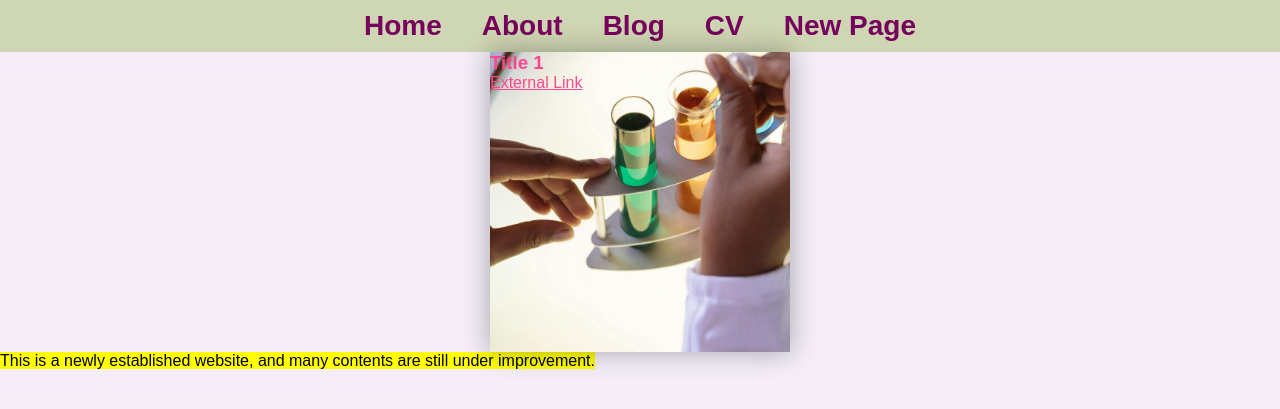
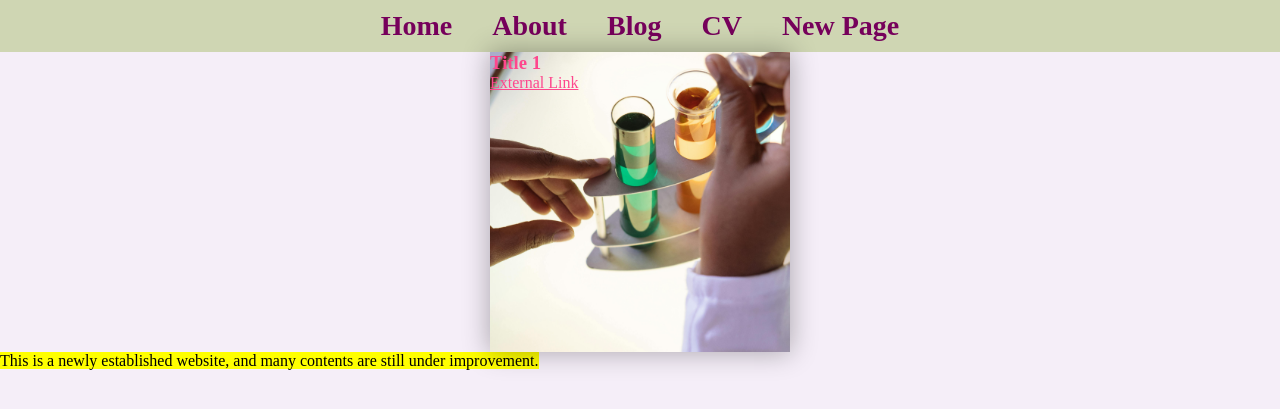
Before and after one commit to yuzuru1104/yuzuru1104.github.io, a Jekyll site: the page blog.html, which Jekyll copies as it is, in a window 1280 px wide. Shown: the top 409 px of the page. Built offline with Jekyll 4.4.1, drawn with Linux system fonts in a browser that asks for light colours; some web fonts are replaced; a style sheet for code colours, icons or effects is not loaded.

Commit message:
Update styles.css

```diff
--- a/css/styles.css
+++ b/css/styles.css
@@ -33,7 +33,7 @@ body, ul {
   }
   /* 全局样式规则 */
 body, h1, h2, h3, h4, h5, h6, p, a, li, span, div {
-  font-family: 'Recursive', sans-serif;
+  font-family: 'Gochi Hand', cursive;
   /* 其他全局样式，例如颜色、边距等 */
   color: #fe478d;/* 设置文字颜色为深灰色 */
   margin: 0; /* 移除页面元素的默认外边距 */
```
